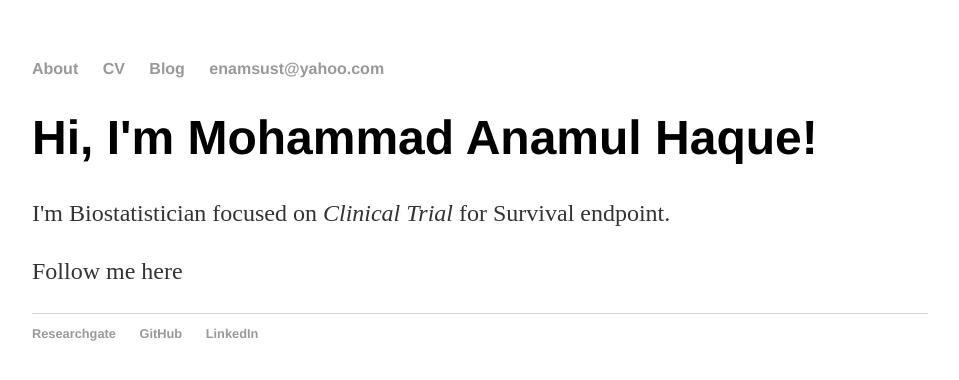
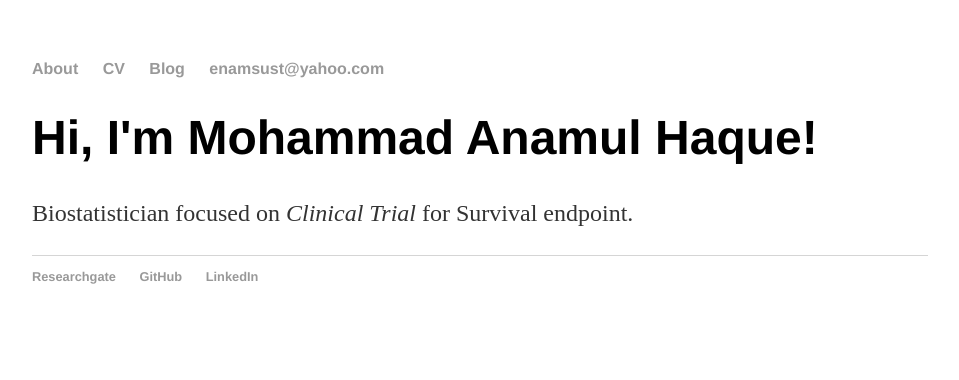
Before and after one commit to haquemdanamul/haquemdanamul, a Jekyll site: the page built from index.html, in a window 1280 px wide. Shown: the top 380 px of the page, without its empty margins (160-1119 px from the left). Built offline with Jekyll 4.4.1, drawn with Linux system fonts in a browser that asks for light colours.

Commit message:
Update index.html

```diff
--- a/index.html
+++ b/index.html
@@ -4,6 +4,5 @@ title: Haque, Md Anamul
 ---
 <div class="blurb">
 	<h1>Hi, I'm <strong>Mohammad Anamul Haque!</strong></h1>
-	<p>I'm Biostatistician focused on<em> Clinical Trial </em> for Survival endpoint. </p>
-	<p>Follow me here</p>
-</div><!-- /.blurb -->
+	<p>Biostatistician focused on<em> Clinical Trial </em> for Survival endpoint. </p>
+</div><!-- Follow me here/.blurb -->
```
